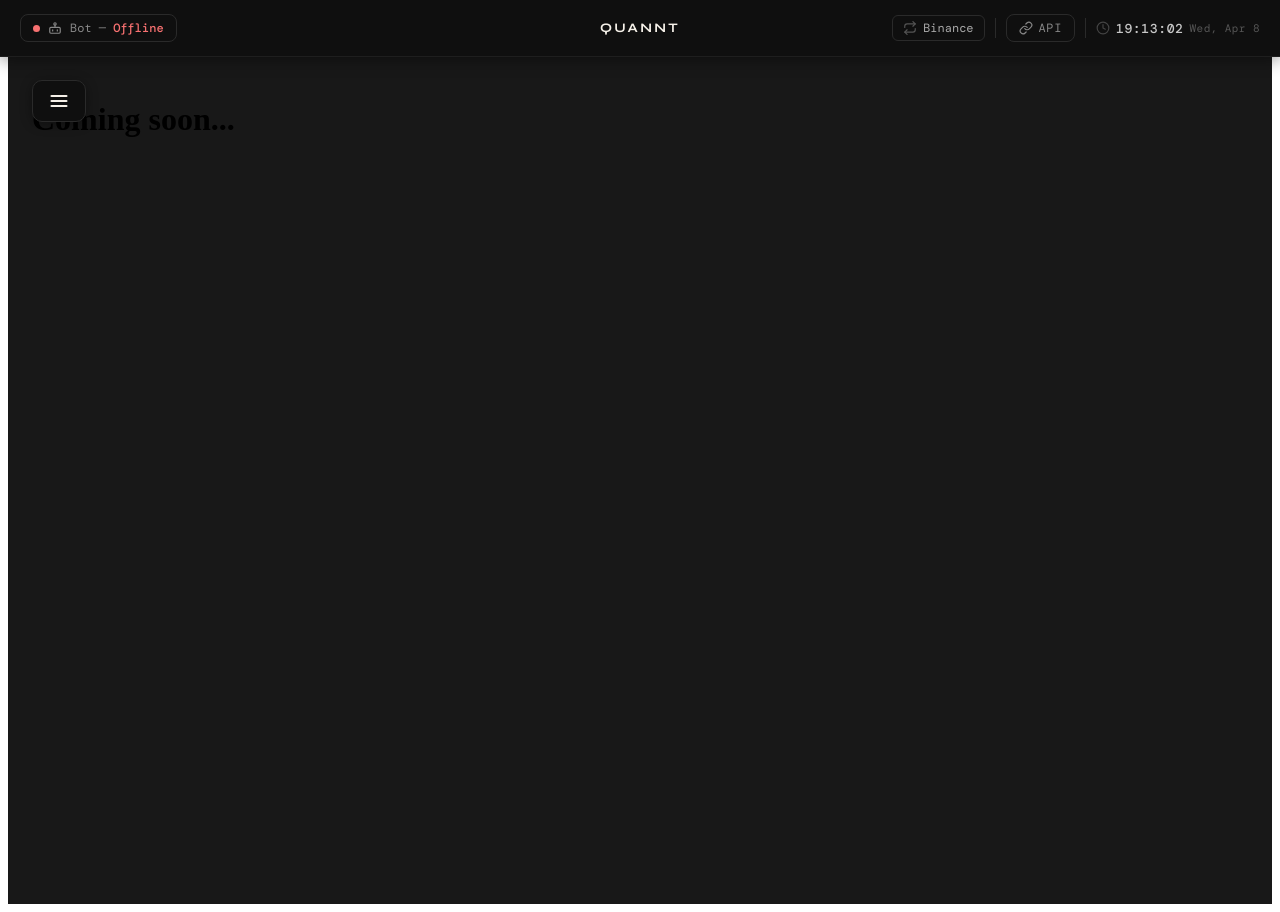
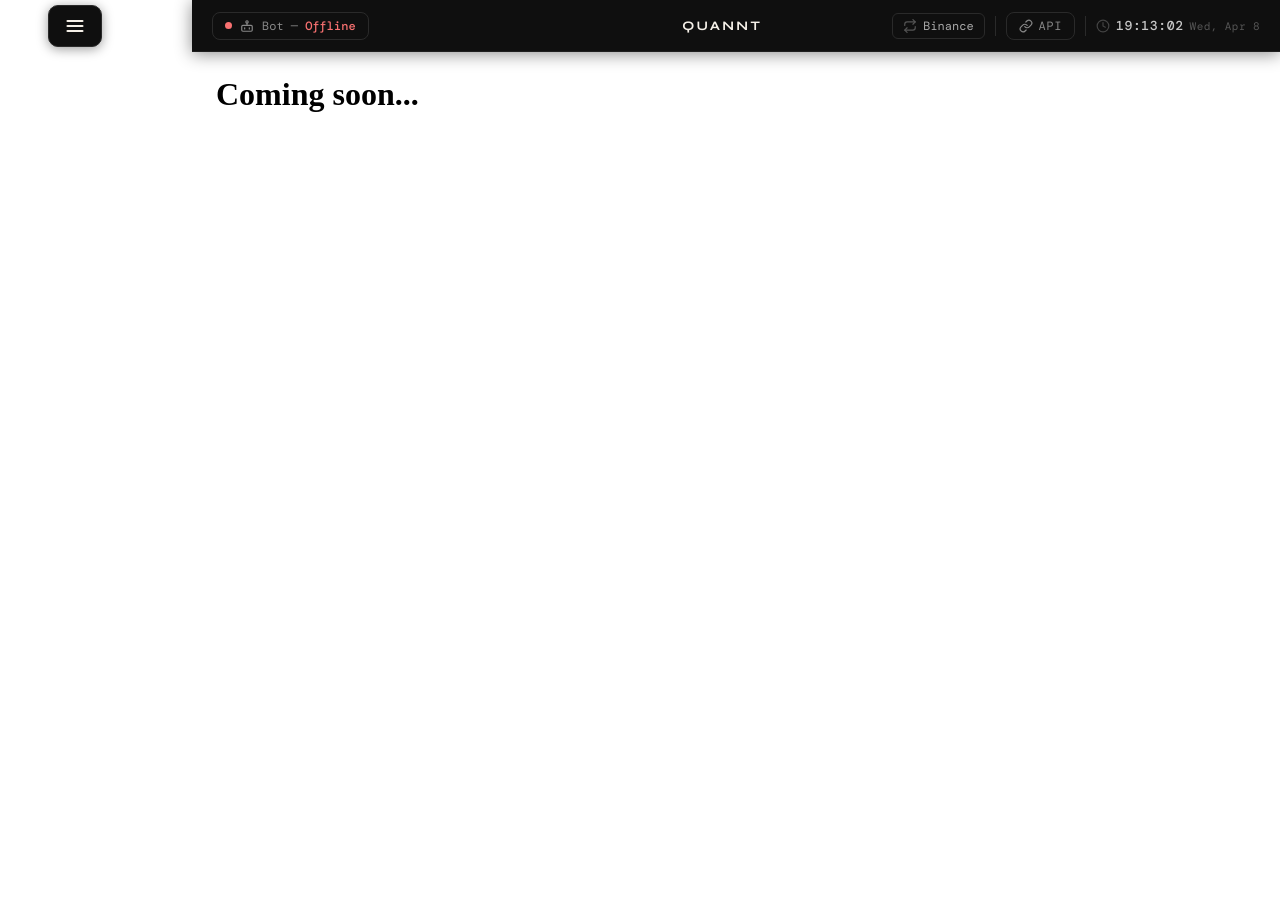
Before and after one commit to THI100/Quantt, a React (Vite) app in the folder quantt-ui/: page / in a window 1280 px wide. After the commit the page ends 800 px from the top, so only its background shows below. Built offline with nearby package versions, Linux system fonts and the light colour scheme.

Commit message:
Small fixes on .css

```diff
--- a/quantt-ui/src/assets/App.css
+++ b/quantt-ui/src/assets/App.css
@@ -1,18 +1,23 @@
 .app-layout {
-  display: flex;
-  min-height: 100vh;
-  background: #181818;
+  display: grid;
+  grid-template-columns: 15% 85%;
+  grid-template-rows: 52px 1fr;
+  grid-template-areas:
+    "sidebar topbar"
+    "sidebar main";
+  width: 100%;
+  height: 100vh;
 }
 
-.app-layout {
-  flex: 1;
-  margin-top: 56px;        /* exact height of .topbar */
+.app-main {
+  grid-area: main;
   padding: 24px;
   overflow-y: auto;
-  min-width: 0;            /* prevents flex blowout */
+  min-width: 0;
 }
 
-.main-content {
+.app-content {
+  max-width: 1280px;
+  margin: 0 auto;
   width: 100%;
-  margin: 0 auto;
 }
--- /dev/null
+++ b/quantt-ui/src/assets/Index.css
@@ -0,0 +1,11 @@
+*, *::before, *::after {
+  box-sizing: border-box;
+  margin: 0;
+  padding: 0;
+}
+
+html, body, #root {
+  width: 100%;
+  height: 100%;
+  overflow: hidden;
+}
--- a/quantt-ui/src/components/localassets/Sidebar.css
+++ b/quantt-ui/src/components/localassets/Sidebar.css
@@ -1,14 +1,20 @@
 @import url('https://fonts.googleapis.com/css2?family=DM+Mono:wght@400;500&family=Syne:wght@600;700&display=swap');
 
 .sidebar-root {
-    position: fixed;
-    z-index: 1000;
+  grid-area: sidebar;
+  position: static;      /* was: fixed */
+  top: unset;
+  left: unset;
+  width: 100%;
+  height: 100%;
     font-family: 'DM Mono', monospace;
 }
 
 .sidebar-toggle {
     display: flex;
     align-items: center;
+    margin-top: 5px;
+    margin-left: 47.5px;
     gap: 10px;
     padding: 10px 16px;
     background: #0f0f0f;
@@ -38,7 +44,6 @@
     border: 1px solid #2a2a2a;
     border-radius: 14px;
     overflow: hidden;
-    width: 220px;
     box-shadow: 0 8px 40px rgba(0,0,0,0.6);
 
     /* animation */
--- a/quantt-ui/src/components/localassets/Topbar.css
+++ b/quantt-ui/src/components/localassets/Topbar.css
@@ -3,7 +3,8 @@
 /* ─── Shell ──────────────────────────────────────────────────────────────── */
 
 .topbar {
-  position: fixed;
+  grid-area: topbar;
+  position: static;
   top: 0;
   left: 0;
   right: 0;
@@ -13,7 +14,8 @@
   align-items: center;
   justify-content: space-between;
 
-  height: 56px;
+  width: 100%;
+  height: 52px;
   padding: 0 20px;
 
   background: #0f0f0f;
--- a/quantt-ui/src/main.tsx
+++ b/quantt-ui/src/main.tsx
@@ -1,6 +1,7 @@
 import { StrictMode } from 'react'
 import { createRoot } from 'react-dom/client'
 import App from './App.tsx'
+import './assets/Index.css'
 
 createRoot(document.getElementById('root')!).render(
   <StrictMode>
```
